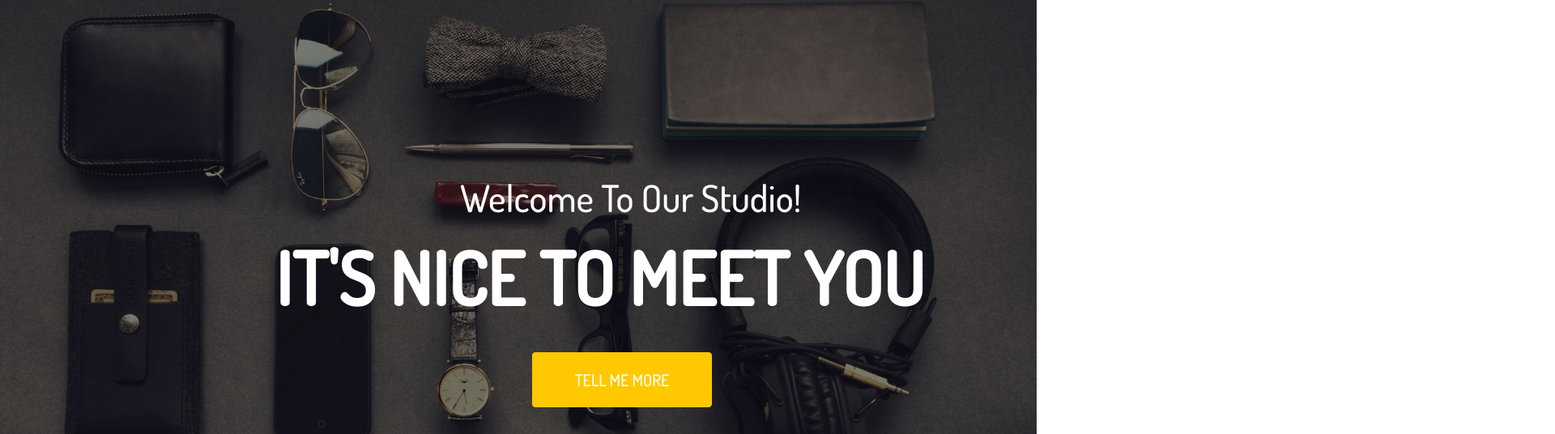
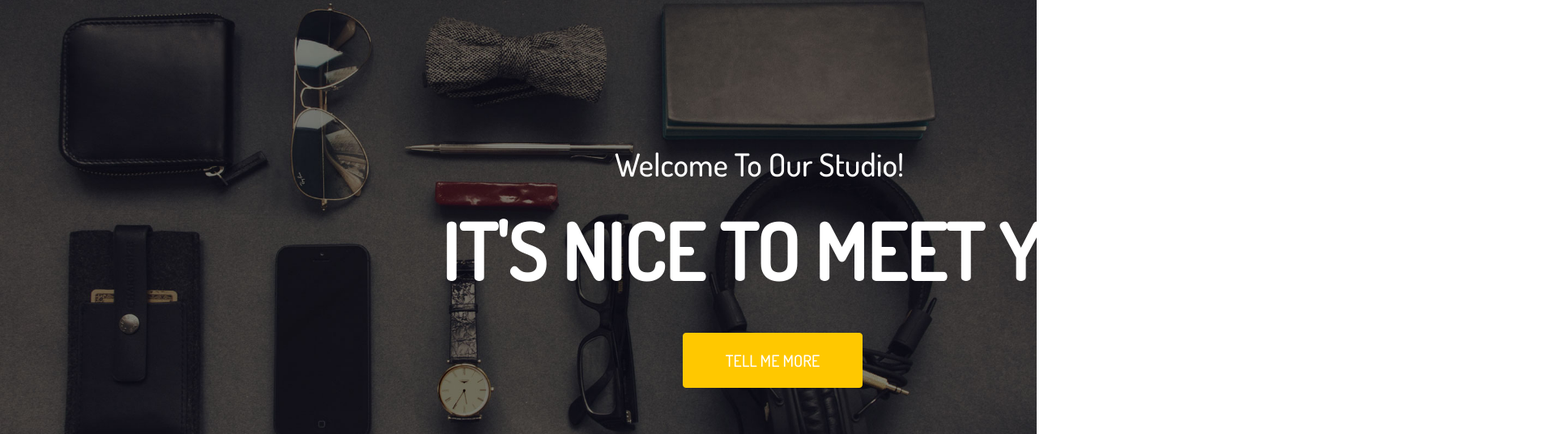
Before and after one commit to gulcin46/Site1, a plain HTML site: page index.html in a window 1280 px wide. Shown: the part 83-619 px from the top of the page at 81% size, 1920 px wide, since content can reach past the window. Drawn offline with nearby package versions, Linux system fonts and the light colour scheme.

Commit message:
correction

```diff
--- a/_header.sass
+++ b/_header.sass
@@ -4,6 +4,8 @@ header
     .menu
         position: fixed
         width: 1312px
+        // background-color: black
+        // height: 1000px
         // padding: 0px 0px 10px 0px
         // border: 2px solid black
         // height: 100px
--- a/_portfolio.sass
+++ b/_portfolio.sass
@@ -1,6 +1,6 @@
 #portfolio
     background-color: #d2d6de
-    width: 1554px
+    width: 1819px
     height: 1188px
     h1
         font-size: 35px
--- a/_welcome.sass
+++ b/_welcome.sass
@@ -1,36 +1,37 @@
 #welcome
 
-        background-image: url("../../../assests/home.jpg")
-        background-size: cover
-        background-position: center
-        // background-repeat: no-repeat
-        height: 750px
-        .box
+    background-image: url("../../../assests/home.jpg")
+    background-size: cover
+    background-position: center
+    background-attachment: scroll
+    background-repeat: no-repeat
+    height: 750px
+    .box
 
         .textbox
             h1
-                color: #ffffffff
+                color: white
                 font-weight: 300
-                font-size: 46px
+                font-size: 39px
                 position: relative
-                top: 264px
-                left: 568px
+                top: 226px
+                left: 759px
         .textbox2
 
             h2
-                color: #ffffffff
+                color: white
                 font-weight: 700
-                font-size: 90px
+                font-size: 95px
                 position: relative
-                top: 295px
-                left: 340px
+                top: 266px
+                left: 545px
         .btn
             border: 1px solid #ffc800
             width: 222px
             height: 68px
             position: relative
-            top: 342px
-            left: 657px
+            top: 320px
+            left: 843px
             background-color: #ffc800
             transition: 2s
             h3
--- a/index.html
+++ b/index.html
@@ -82,7 +82,7 @@
                 <div class="col-md-4">
                     <div class="box">
                         <div class="imgbox">
-                            <i class="fa-solid fa-cart-shopping"></i>
+                            <i class="fa-solid fa-laptop"></i>
                         </div>
                         <div class="textbox">
                             <h1>E-Commerce</h1>
@@ -94,7 +94,7 @@
                 <div class="col-md-4">
                     <div class="box">
                         <div class="imgbox">
-                            <i class="fa-solid fa-cart-shopping"></i>
+                            <i class="fa-solid fa-lock"></i>
                         </div>
                         <div class="textbox">
                             <h1>E-Commerce</h1>
```
Also changed, not shown: style.css, 1 other file.
